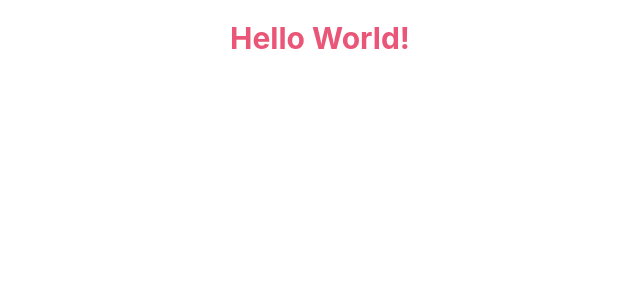
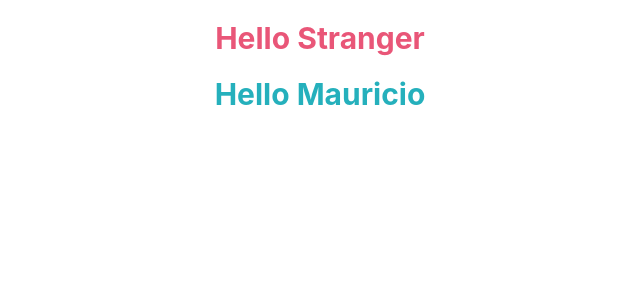
Before and after one commit to mauriciogc/css-in-js, a React (Create React App) app: page / in a window 1280 px wide. Shown: the top 300 px of the page, without its empty margins (320-960 px from the left). Built offline with nearby package versions, Linux system fonts and the light colour scheme.

Commit message:
example:dynamic props

```diff
--- a/src/App.js
+++ b/src/App.js
@@ -1,5 +1,9 @@
 import React from 'react';
 import Welcome from './components/Welcome'
 
-const App = () => <div className="App"><Welcome /></div>;
+const App = () => (
+  <div className="App">
+    <Welcome />
+    <Welcome name="Mauricio"/>
+  </div>);
 export default App;
--- a/src/components/Welcome.jsx
+++ b/src/components/Welcome.jsx
@@ -1,20 +1,15 @@
 import React from "react";
 import styled from "@emotion/styled";
 
-/*const Title = styled.h1`
-	font-size: 30px;
-	text-align: center;
-	color: #e95678;
-`;*/
-
-const Title = styled.h1({
+const Title = styled.h1(props => ({
 	fontSize: "30px",
 	textAlign: "center",
-	color: "#e95678"
-});
+	color: props.primary ? "#e95678" : "#25b0bc"
+}));
 
-const Welcome = () => {
-	return <Title>Hello World!</Title>;
+const Welcome = ({ name = "Stranger" }) => {
+	const isStranger = name === "Stranger";
+	return <Title primary={isStranger}>Hello {name}</Title>;
 };
 
 export default Welcome;
```
